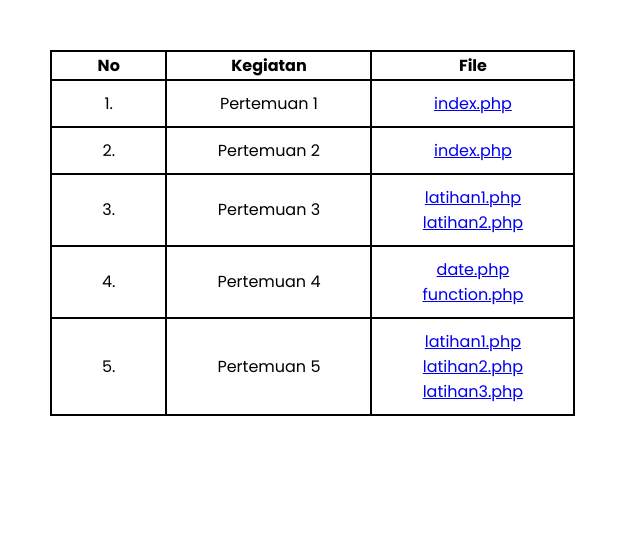
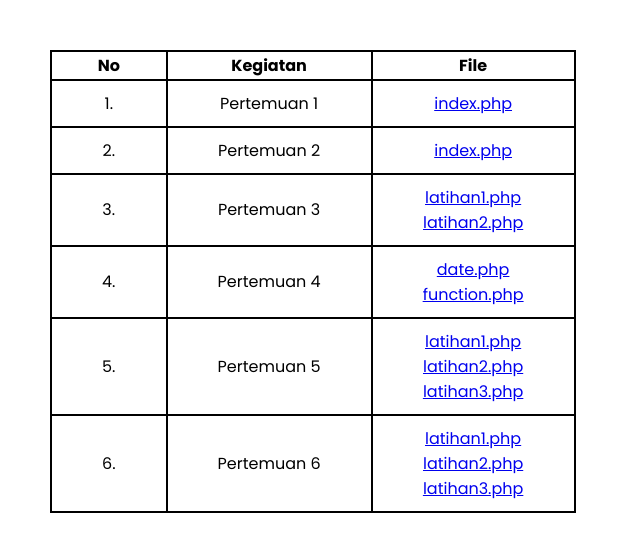
Before and after one commit to hanifwihananto/phpdasar, a PHP site: page / in a window 1280 px wide. Shown: the part 140-692 px from the top of the page, without its empty margins (0-640 px from the left). Run offline with PHP 8.4, Linux system fonts and the light colour scheme; some libraries are stand-ins or nearby versions.

Commit message:
update UI

```diff
--- a/index.php
+++ b/index.php
@@ -96,6 +96,16 @@
                 </td>
             </tr>
 
+            <tr>
+                <td>6.</td>
+                <td>Pertemuan 6</td>
+                <td>
+                    <a target="_blank" href="pertemuan6/latihan1.php">latihan1.php</a><br>
+                    <a target="_blank" href="pertemuan6/latihan2.php">latihan2.php</a><br>
+                    <a target="_blank" href="pertemuan6/latihan3.php">latihan3.php</a>
+                </td>
+            </tr>
+
 
         </table>
 
```
